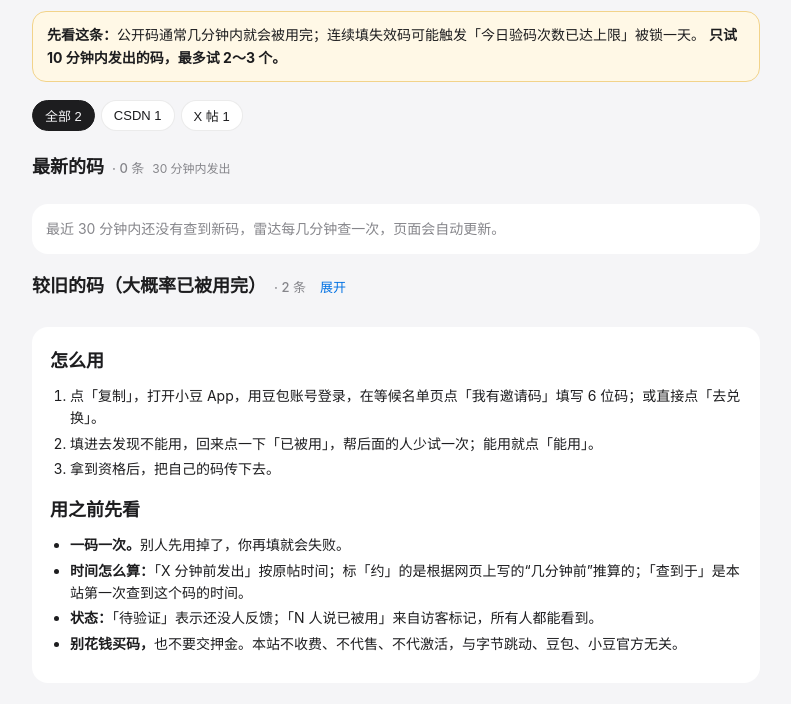
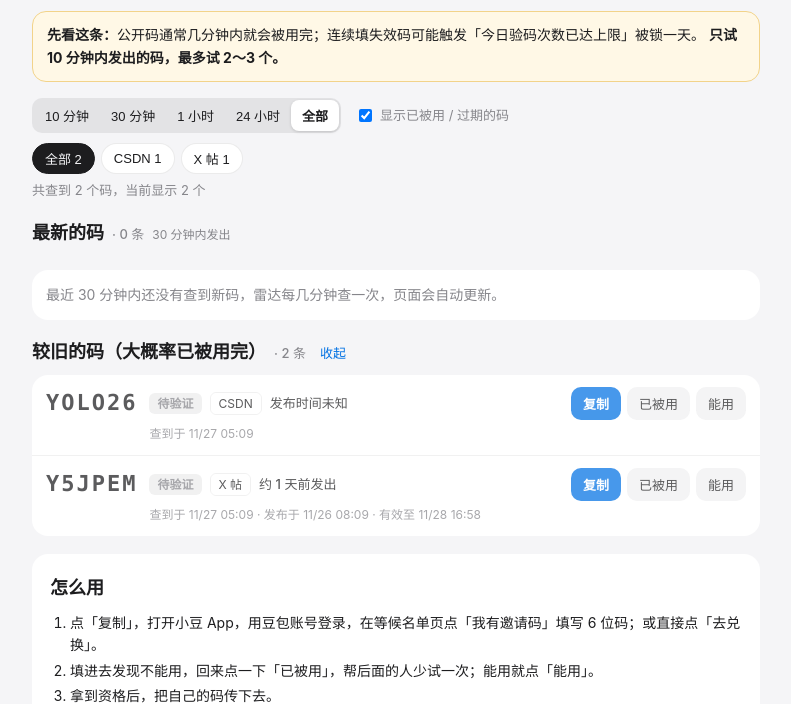
Before and after one commit to chengpt2025-hub/xiaodouzhuama, a plain HTML site: page site/index.html in a window 1280 px wide. Shown: the part 98-802 px from the top of the page, without its empty margins (244-1035 px from the left). Drawn offline with Linux system fonts and the light colour scheme; no server answers.

Commit message:
默认显示全部码；新增时间范围按钮、显示已被用开关、数量说明；作废旧的误判追踪状态

```diff
--- a/site/app.js
+++ b/site/app.js
@@ -4,7 +4,7 @@ const VOTE_API = "https://abacus.jasoncameron.dev";
 const VOTE_NS = "xiaodou-radar-v1";
 const NEW_MIN = 30, FRESH_MIN = 10;
 const $ = (s) => document.querySelector(s);
-let data = null, plat = "";
+let data = null, plat = "", rangeMin = 0;
 const votes = {};
 const mine = JSON.parse(localStorage.getItem("xd_votes") || "{}");
 
@@ -108,7 +108,14 @@ function render() {
     Object.entries(counts).sort((a, b) => b[1] - a[1]).map(([p, n]) => `<button data-p="${p}" class="${plat === p ? "on" : ""}">${platName(p)} ${n}</button>`).join("");
   pl.querySelectorAll("button").forEach((b) => (b.onclick = () => { plat = b.dataset.p; render(); }));
 
-  const list = all.filter((c) => !plat || c.platform === plat).sort((a, b) => timeOf(b) - timeOf(a));
+  const showDead = $("#showDead").checked;
+  const list = all.filter((c) => (!plat || c.platform === plat)
+      && (!rangeMin || minsAgo(c.posted_at || c.first_seen) <= rangeMin)
+      && (showDead || !status(c).dead))
+    .sort((a, b) => timeOf(b) - timeOf(a));
+  const hiddenN = all.length - list.length;
+  $("#summary").textContent = `共查到 ${all.length} 个码，当前显示 ${list.length} 个` +
+    (hiddenN ? `（${hiddenN} 个被上面的时间范围 / 平台 / 状态条件隐藏，点「全部」并勾选“显示已被用”可看到全部）` : "");
   const isNew = (c) => c.posted_at && minsAgo(c.posted_at) <= NEW_MIN && !status(c).dead;
   const fresh = list.filter(isNew), old = list.filter((c) => !isNew(c));
 
@@ -137,6 +144,12 @@ function render() {
   $("#oldCount").textContent = `· ${old.length} 条`;
 }
 
+$("#range").onclick = (e) => {
+  const b = e.target.closest("button"); if (!b) return;
+  document.querySelectorAll("#range button").forEach((x) => x.classList.toggle("on", x === b));
+  rangeMin = Number(b.dataset.v); render();
+};
+$("#showDead").onchange = render;
 $("#refresh").onclick = () => { load(); toast("已刷新"); };
 load();
 setInterval(load, 30000);
--- a/site/index.html
+++ b/site/index.html
@@ -22,7 +22,14 @@
 
   <section id="hero" class="hero" hidden></section>
 
+  <div class="bar">
+    <div class="seg" id="range">
+      <button data-v="10">10 分钟</button><button data-v="30">30 分钟</button><button data-v="60">1 小时</button><button data-v="1440">24 小时</button><button data-v="0" class="on">全部</button>
+    </div>
+    <label class="chk"><input type="checkbox" id="showDead" checked> 显示已被用 / 过期的码</label>
+  </div>
   <nav class="plats" id="plats"></nav>
+  <p class="summary" id="summary"></p>
 
   <section>
     <h2>最新的码 <span class="count" id="newCount"></span><small>30 分钟内发出</small></h2>
@@ -31,7 +38,7 @@
   </section>
 
   <section>
-    <details id="oldBox">
+    <details id="oldBox" open>
       <summary><h2>较旧的码（大概率已被用完）<span class="count" id="oldCount"></span></h2></summary>
       <ul class="rows old" id="oldList"></ul>
     </details>
--- a/site/style.css
+++ b/site/style.css
@@ -63,3 +63,9 @@ footer{text-align:center;color:var(--sub);font-size:12px;margin-top:24px}
   .sub2{grid-column:1/3;order:5}
   .code{font-size:21px}
 }
+.bar{display:flex;flex-wrap:wrap;gap:8px 14px;align-items:center;margin:4px 0 8px}
+.seg{display:flex;background:color-mix(in srgb,var(--sub) 16%,transparent);border-radius:10px;padding:2px}
+.seg button{border:0;background:none;color:var(--text);font-size:13px;padding:6px 11px;border-radius:8px;cursor:pointer}
+.seg button.on{background:var(--card);box-shadow:0 1px 3px rgba(0,0,0,.15);font-weight:600}
+.chk{font-size:13px;color:var(--sub);display:flex;align-items:center;gap:5px;cursor:pointer}
+.summary{font-size:13px;color:var(--sub);margin:2px 0 0}
```
Also changed, not shown: 1 other file.
